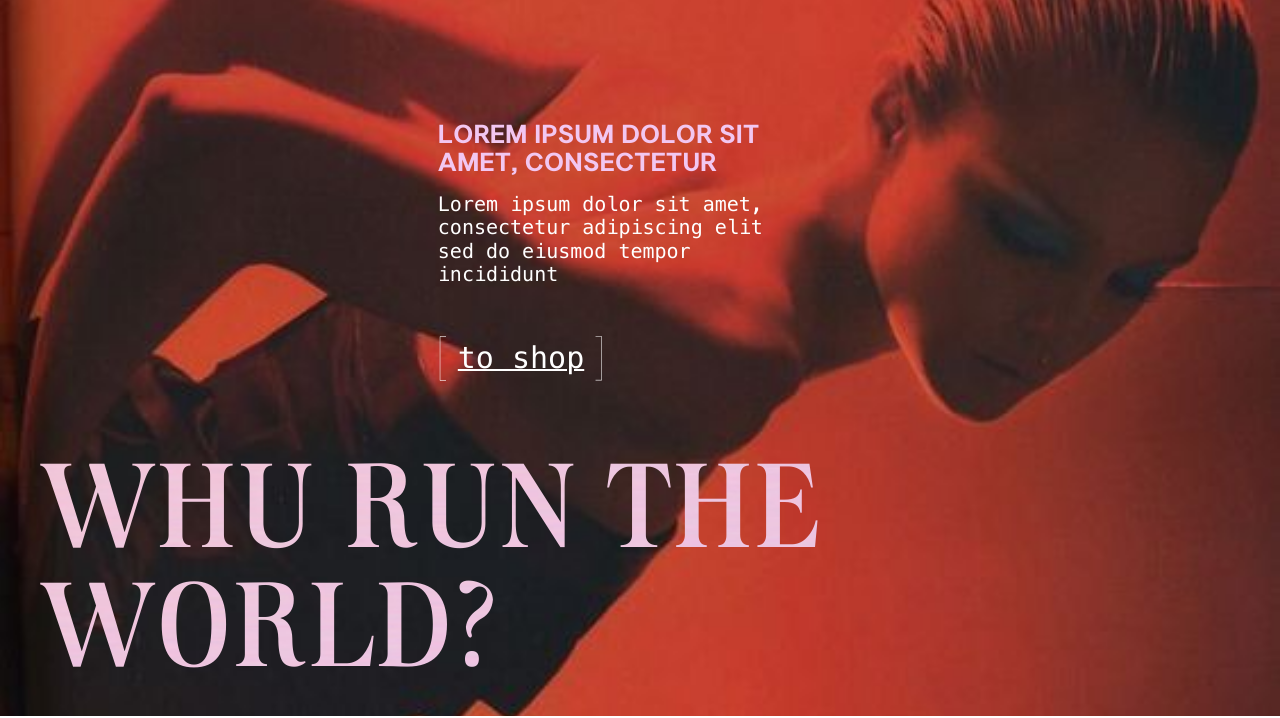
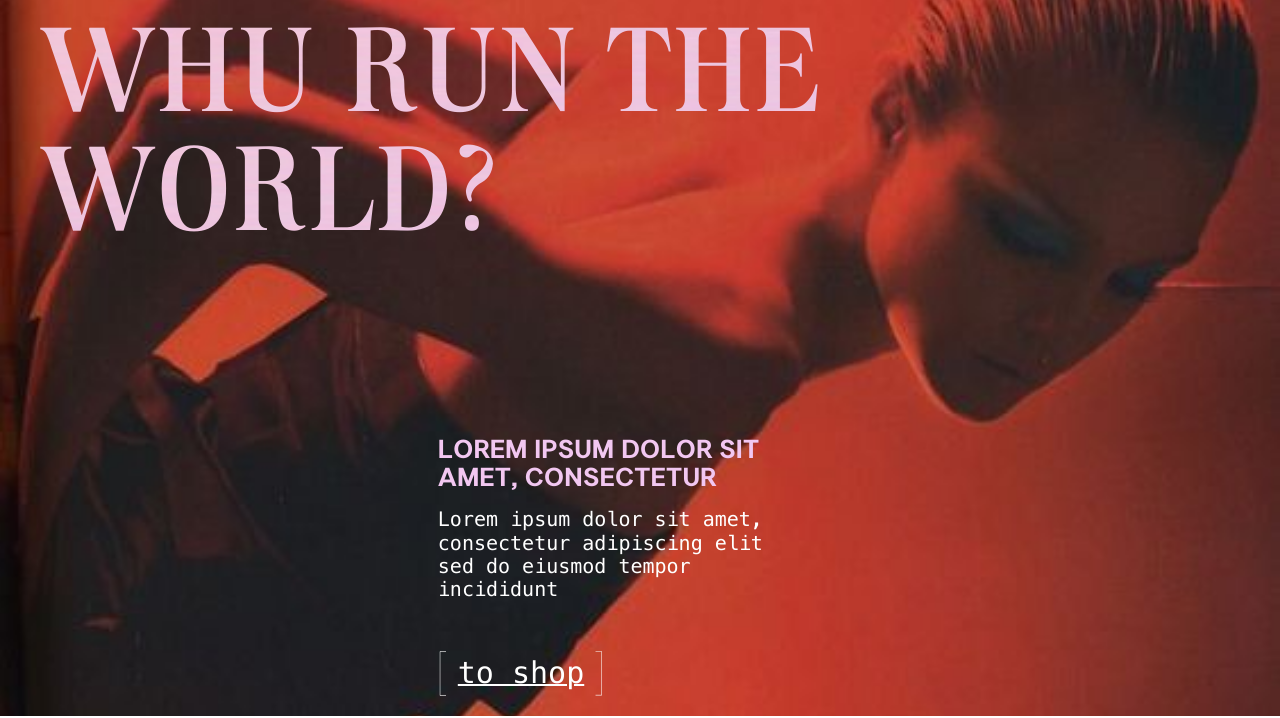
Before and after one commit to dimaakushnir/shaleni, a plain HTML site: page index.html in a window 1280 px wide. Shown: the part 84-802 px from the top of the page. Drawn offline with nearby package versions, Linux system fonts and the light colour scheme; some packages are replaced by stand-ins of ours; a script that the page names is missing; files whose address does not match are found by name.

Commit message:
add chnaes

```diff
--- a/index.html
+++ b/index.html
@@ -1061,8 +1061,12 @@
                     <div class="fullscreen__container container">
                         <div class="fullscreen__body">
                             <div class="fullscreen__items">
-                                <div class="fullscreen__item fullscreen__item_content"
-                                    data-da="fullscreen__items, 1, 480.98">
+                                <div class="fullscreen__item fullscreen__item_title">
+                                    <h1 class="fullscreen__title">
+                                        Whu<br> run<br> the<br> world?
+                                    </h1>
+                                </div>
+                                <div class="fullscreen__item fullscreen__item_content">
                                     <div class="fullscreen__content">
                                         <h4 class="fullscreen__subtitle">
                                             Lorem ipsum dolor sit amet, consectetur
@@ -1076,12 +1080,6 @@
                                         </div>
                                         <a href="catalog.html" class="fullscreen__btn btn-1">to shop</a>
                                     </div>
-                                </div>
-                                <div class="fullscreen__item fullscreen__item_title"
-                                    data-da="fullscreen__items, 0, 480.98">
-                                    <h1 class="fullscreen__title">
-                                        Whu<br> run<br> the<br> world?
-                                    </h1>
                                 </div>
                             </div>
                         </div>
```
